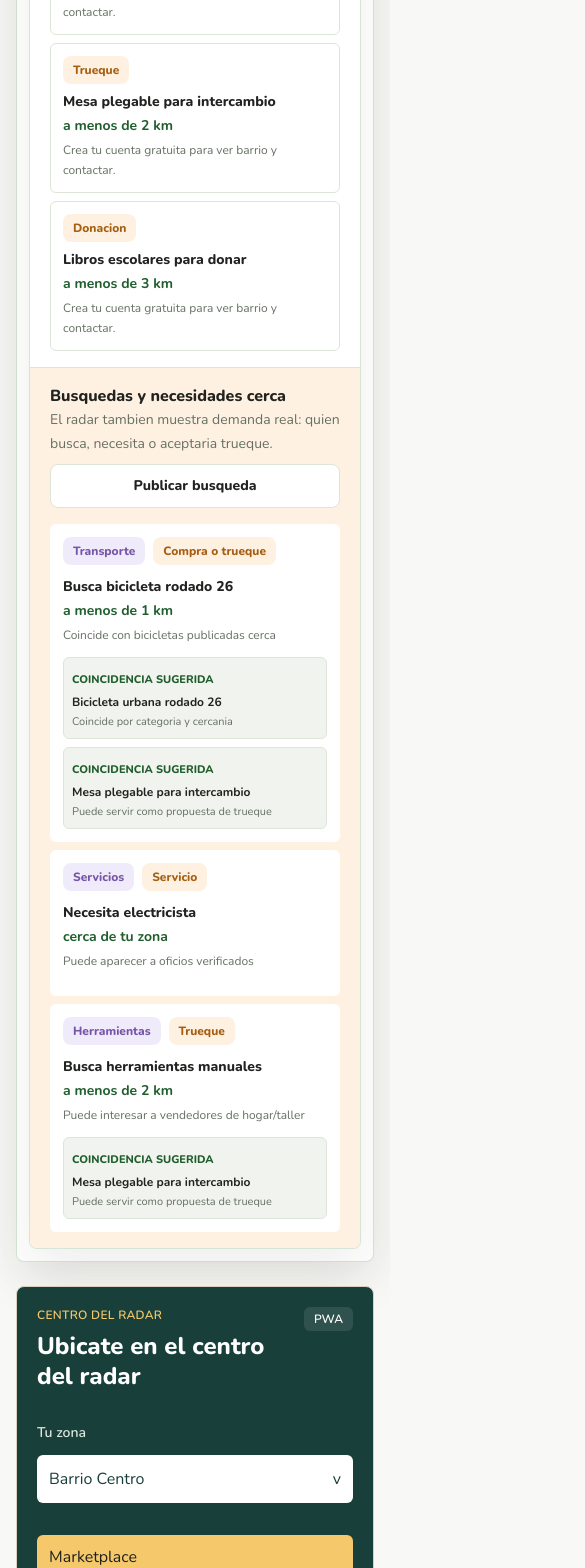
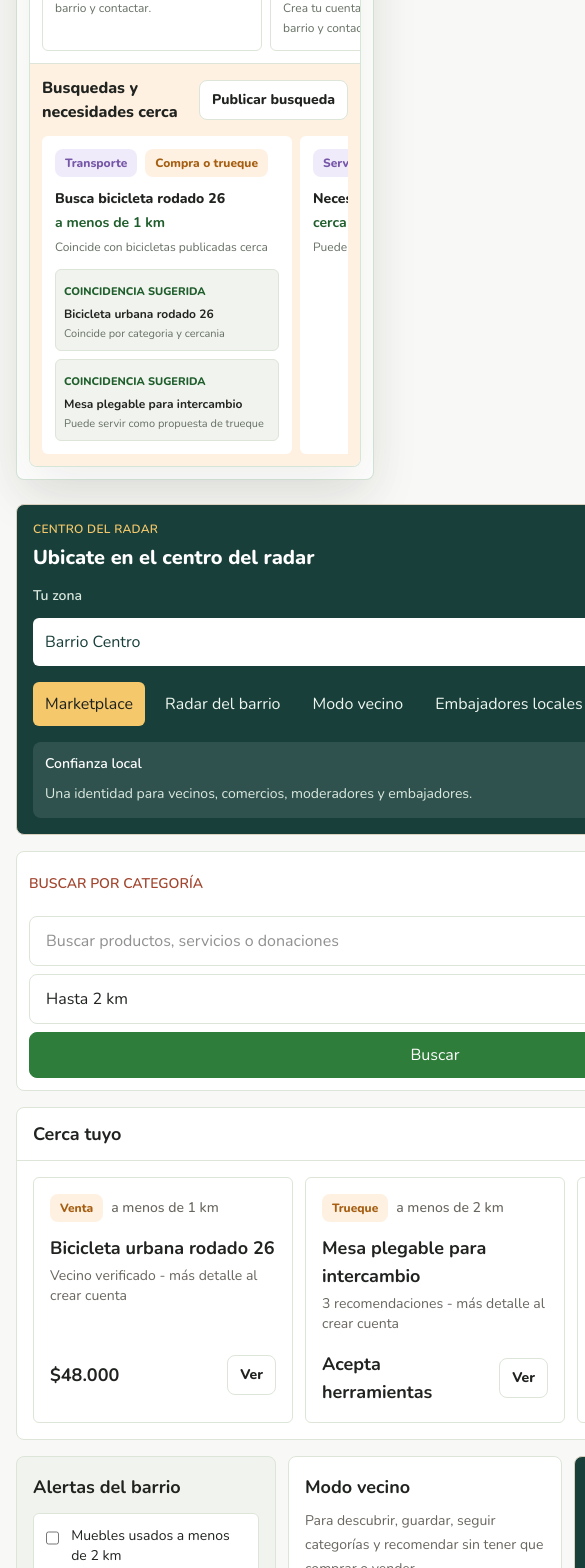
Before and after one commit to Alk1453/FeriApp, a Next.js app: page / in a window 390 px wide. Shown: the part 1240-2808 px from the top of the page, 585 px wide, since content can reach past the window. Built offline with nearby package versions, Linux system fonts and the light colour scheme.

Commit message:
Compact mobile home into hub layout

```diff
--- a/src/app/_components/local-radar.tsx
+++ b/src/app/_components/local-radar.tsx
@@ -365,7 +365,7 @@ export function LocalRadar({ listings, variant = "full" }: LocalRadarProps) {
         </div>
       </div>
 
-      <div className="grid gap-2 border-t border-border-soft bg-white px-5 py-4 md:grid-cols-3">
+      <div className="flex gap-2 overflow-x-auto border-t border-border-soft bg-white px-3 py-3 sm:px-5 sm:py-4 md:grid md:grid-cols-3 md:overflow-visible">
         {visibleListings.map((item) => {
           const disclosure = getLocationDisclosure({
             item,
@@ -374,7 +374,7 @@ export function LocalRadar({ listings, variant = "full" }: LocalRadarProps) {
 
           return (
             <Link
-              className="rounded-md border border-border-soft p-3 transition hover:border-primary hover:bg-primary-soft"
+              className="min-w-[220px] rounded-md border border-border-soft p-3 transition hover:border-primary hover:bg-primary-soft md:min-w-0"
               href={`/publicaciones/${item.slug}`}
               key={item.id}
             >
@@ -388,7 +388,7 @@ export function LocalRadar({ listings, variant = "full" }: LocalRadarProps) {
           );
         })}
         {visibleListings.length === 0 ? (
-          <div className="rounded-md border border-border-soft p-3 md:col-span-3">
+          <div className="min-w-[240px] rounded-md border border-border-soft p-3 md:col-span-3 md:min-w-0">
             <p className="text-sm font-extrabold">Sin ofertas para este filtro.</p>
             <p className="mt-1 text-xs leading-5 text-muted">
               Probá otra palabra o cambiá el modo del radar.
@@ -397,25 +397,28 @@ export function LocalRadar({ listings, variant = "full" }: LocalRadarProps) {
         ) : null}
       </div>
 
-      <div className="border-t border-border-soft bg-accent-soft px-5 py-4">
-        <div className="flex flex-col gap-2 sm:flex-row sm:items-center sm:justify-between">
+      <div className="border-t border-border-soft bg-accent-soft px-3 py-3 sm:px-5 sm:py-4">
+        <div className="flex flex-row items-center justify-between gap-3">
           <div>
             <h3 className="text-base font-extrabold">
               Busquedas y necesidades cerca
             </h3>
-            <p className="text-sm leading-6 text-muted">
+            <p className="hidden text-sm leading-6 text-muted sm:block">
               El radar tambien muestra demanda real: quien busca, necesita o
               aceptaria trueque.
             </p>
           </div>
-          <Link className="ui-button ui-button-secondary" href={publishNeedHref}>
+          <Link
+            className="ui-button ui-button-secondary min-h-10 shrink-0 px-3 py-2"
+            href={publishNeedHref}
+          >
             Publicar busqueda
           </Link>
         </div>
-        <div className="mt-4 grid gap-2 md:grid-cols-3">
+        <div className="mt-3 flex gap-2 overflow-x-auto md:grid md:grid-cols-3 md:overflow-visible">
           {filteredRequests.map((request) => (
             <article
-              className="rounded-md border border-white/70 bg-white p-3"
+              className="min-w-[250px] rounded-md border border-white/70 bg-white p-3 md:min-w-0"
               key={request.id}
             >
               <div className="flex flex-wrap gap-2">
@@ -455,7 +458,7 @@ export function LocalRadar({ listings, variant = "full" }: LocalRadarProps) {
             </article>
           ))}
           {filteredRequests.length === 0 ? (
-            <article className="rounded-md border border-white/70 bg-white p-3 md:col-span-3">
+            <article className="min-w-[250px] rounded-md border border-white/70 bg-white p-3 md:col-span-3 md:min-w-0">
               <h4 className="text-sm font-extrabold">
                 Sin búsquedas visibles con este filtro.
               </h4>
--- a/src/app/page.tsx
+++ b/src/app/page.tsx
@@ -61,14 +61,14 @@ export default function Home() {
           <LocalRadar listings={listings} variant="hero" />
         </header>
 
-        <section className="grid gap-6 lg:grid-cols-[280px_1fr]">
-          <aside className="rounded-lg border border-[#d9d0c0] bg-[#193f3a] p-5 text-white">
+        <section className="grid gap-4 lg:grid-cols-[280px_1fr] lg:gap-6">
+          <aside className="rounded-lg border border-[#d9d0c0] bg-[#193f3a] p-4 text-white sm:p-5">
             <div className="flex items-start justify-between gap-3">
               <div>
                 <p className="text-xs font-semibold uppercase tracking-wide text-[#f4c86b]">
                   Centro del radar
                 </p>
-                <h2 className="mt-2 text-2xl font-extrabold leading-tight">
+                <h2 className="mt-2 text-xl font-extrabold leading-tight sm:text-2xl">
                   Ubicate en el centro del radar
                 </h2>
               </div>
@@ -77,7 +77,7 @@ export default function Home() {
               </span>
             </div>
 
-            <div className="mt-8">
+            <div className="mt-4 sm:mt-8">
               <p className="text-sm font-semibold text-[#dbe9df]">Tu zona</p>
               <button className="mt-3 flex w-full items-center justify-between rounded-md bg-white px-3 py-3 text-left text-sm font-semibold text-[#193f3a]">
                 Barrio Centro
@@ -85,10 +85,13 @@ export default function Home() {
               </button>
             </div>
 
-            <nav className="mt-8 space-y-2" aria-label="Módulos principales">
+            <nav
+              className="mt-4 flex gap-2 overflow-x-auto sm:mt-8 sm:block sm:space-y-2 sm:overflow-visible"
+              aria-label="Módulos principales"
+            >
               {modules.map((module, index) => (
                 <button
-                  className={`w-full rounded-md px-3 py-2.5 text-left text-sm font-semibold ${
+                  className={`min-w-fit rounded-md px-3 py-2.5 text-left text-sm font-semibold sm:w-full ${
                     index === 0
                       ? "bg-[#f4c86b] text-[#1f211d]"
                       : "text-[#edf6ef] hover:bg-white/10"
@@ -100,7 +103,7 @@ export default function Home() {
               ))}
             </nav>
 
-            <div className="mt-8 rounded-lg bg-white/10 p-4">
+            <div className="mt-4 rounded-lg bg-white/10 p-3 sm:mt-8 sm:p-4">
               <p className="text-sm font-semibold">Confianza local</p>
               <p className="mt-2 text-sm leading-6 text-[#dbe9df]">
                 Una identidad para vecinos, comercios, moderadores y
@@ -109,26 +112,26 @@ export default function Home() {
             </div>
           </aside>
 
-          <div className="flex flex-col gap-6">
-            <header className="ui-surface p-4 sm:p-5">
-              <div className="flex flex-col gap-4 xl:flex-row xl:items-center xl:justify-between">
+          <div className="flex flex-col gap-4 sm:gap-6">
+            <header className="ui-surface p-3 sm:p-5">
+              <div className="flex flex-row items-center justify-between gap-3 xl:items-center">
                 <div>
                   <p className="text-sm font-semibold uppercase text-[#a1452e]">
                     Buscar por categoría
                   </p>
-                  <h2 className="mt-2 max-w-3xl text-3xl font-bold leading-tight sm:text-4xl">
+                  <h2 className="mt-2 hidden max-w-3xl text-3xl font-bold leading-tight sm:block sm:text-4xl">
                     Explorá productos, servicios y necesidades del barrio.
                   </h2>
                 </div>
                 <Link
-                  className="ui-button ui-button-primary w-full sm:w-fit"
+                  className="ui-button ui-button-primary min-h-10 shrink-0 px-3 py-2 sm:w-fit"
                   href="/publicaciones/nueva"
                 >
                   Publicar ahora
                 </Link>
               </div>
 
-              <div className="mt-5 grid gap-3 md:grid-cols-[1fr_160px_140px]">
+              <div className="mt-3 grid gap-2 md:mt-5 md:grid-cols-[1fr_160px_140px] md:gap-3">
                 <input
                   className="ui-field px-4 text-sm"
                   placeholder="Buscar productos, servicios o donaciones"
@@ -143,12 +146,12 @@ export default function Home() {
               </div>
             </header>
 
-            <section className="grid gap-6 xl:grid-cols-[1fr_340px]">
+            <section className="grid gap-4 xl:grid-cols-[1fr_340px] xl:gap-6">
               <div className="ui-surface">
-                <div className="flex flex-col gap-2 border-b border-border-soft px-5 py-4 sm:flex-row sm:items-center sm:justify-between">
+                <div className="flex flex-row items-center justify-between gap-3 border-b border-border-soft px-4 py-3 sm:px-5 sm:py-4">
                   <div>
                     <h3 className="text-lg font-bold">Cerca tuyo</h3>
-                    <p className="text-sm text-[#69665f]">
+                    <p className="hidden text-sm text-[#69665f] sm:block">
                       Publicaciones priorizadas por distancia y confianza.
                     </p>
                   </div>
@@ -157,10 +160,10 @@ export default function Home() {
                   </span>
                 </div>
 
-                <div className="divide-y divide-[#eee7dc]">
+                <div className="flex gap-3 overflow-x-auto p-4 md:block md:divide-y md:divide-[#eee7dc] md:overflow-visible md:p-0">
                   {listings.map((item) => (
                     <article
-                      className="grid gap-4 px-5 py-4 md:grid-cols-[1fr_auto] md:items-center"
+                      className="grid min-w-[260px] gap-4 rounded-md border border-border-soft bg-white p-4 md:min-w-0 md:grid-cols-[1fr_auto] md:items-center md:rounded-none md:border-0 md:px-5 md:py-4"
                       key={item.title}
                     >
                       <div>
@@ -198,13 +201,13 @@ export default function Home() {
                 </div>
               </div>
 
-              <aside className="flex flex-col gap-6">
-                <section className="ui-surface-soft p-5">
+              <aside className="flex gap-3 overflow-x-auto xl:flex-col xl:gap-6 xl:overflow-visible">
+                <section className="ui-surface-soft min-w-[260px] p-4 sm:p-5 xl:min-w-0">
                   <h3 className="text-lg font-bold">Alertas del barrio</h3>
-                  <div className="mt-4 space-y-3">
+                  <div className="mt-3 space-y-2 sm:mt-4 sm:space-y-3">
                     {radar.map((alert) => (
                       <label
-                        className="flex items-start gap-3 rounded-md border border-border-soft bg-white p-3 text-sm leading-6"
+                        className="flex items-start gap-3 rounded-md border border-border-soft bg-white p-3 text-sm leading-5 sm:leading-6"
                         key={alert}
                       >
                         <input
@@ -217,7 +220,7 @@ export default function Home() {
                   </div>
                 </section>
 
-                <section className="ui-surface p-5">
+                <section className="ui-surface min-w-[260px] p-4 sm:p-5 xl:min-w-0">
                   <h3 className="text-lg font-bold">Modo vecino</h3>
                   <p className="mt-2 text-sm leading-6 text-[#69665f]">
                     Para descubrir, guardar, seguir categorías y recomendar sin
@@ -239,7 +242,7 @@ export default function Home() {
                   </div>
                 </section>
 
-                <section className="rounded-lg border border-[#d9d0c0] bg-[#193f3a] p-5 text-white">
+                <section className="min-w-[260px] rounded-lg border border-[#d9d0c0] bg-[#193f3a] p-4 text-white sm:p-5 xl:min-w-0">
                   <h3 className="text-lg font-bold">Expansión modular</h3>
                   <p className="mt-2 text-sm leading-6 text-[#dbe9df]">
                     El marketplace es el primer módulo de una red local de
```
